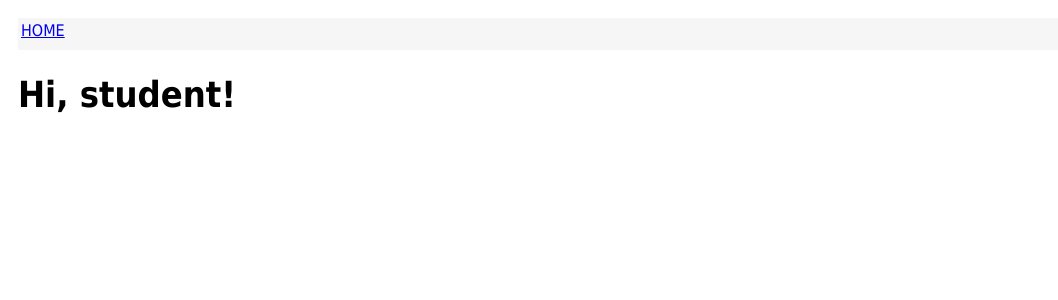
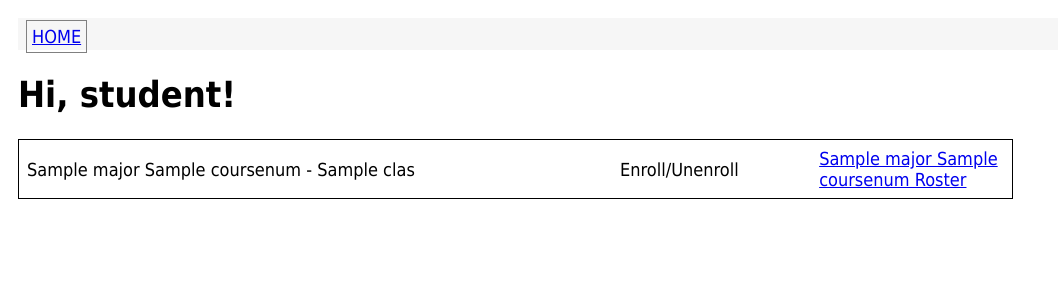
Before and after one commit to WSU-CptS-322-Fall-2023/studentapp-elperez1725, a Python web app: template app/templates/index.html in a window 1280 px wide. Shown: the top 300 px of the page, without its empty margins (0-1058 px from the left). Run offline with Jinja, Linux system fonts and the light colour scheme; the template is opened without the code that fills it: most values are stand-ins (such as "Sample title", 1, 10 or a date in 2020).

Commit message:
Version v.02 Displayed courses with their number and major and styled the page with some css

```diff
--- a/app/forms.py
+++ b/app/forms.py
@@ -1,7 +1,7 @@
 from flask_wtf import FlaskForm
 from wtforms import StringField, SubmitField
 from wtforms.validators import  ValidationError, Length
-from app.models import Class
+from app.models import Class, Major
 
 class ClassForm(FlaskForm):
     coursenum = StringField('Course Number',[Length(min=3, max=3)])
--- a/app/routes.py
+++ b/app/routes.py
@@ -15,4 +15,5 @@ def initDB(*args, **kwargs):
 @app.route('/', methods=['GET'])
 @app.route('/index', methods=['GET'])
 def index():
-    return render_template('index.html', title="Course List")
+    allclasses = Class.query.order_by(Class.major).all()
+    return render_template('index.html', title="Course List", classes=allclasses)
--- a/app/static/css/main.css
+++ b/app/static/css/main.css
@@ -12,3 +12,38 @@ body {
 	height: 32px;
 	text-transform: uppercase;
 }
+
+
+th, td{
+	padding: 6px
+}
+
+.coursetable tr:hover{
+	background-color: lightgray;
+}
+
+.coursetable{
+	text-align:left;
+	border: 1px black solid;
+	width: 80%;
+	font-size: 18px;
+}
+
+a:hover{
+	color: blue
+
+}
+
+.button{
+	width:80px;
+	font-size: 18px;
+	margin: 10px 0px 0px 0px;
+	padding: 5px;
+	border: 1px solid gray;
+}
+
+.button:hover{
+	background-color: green;
+	color: white;
+
+}
--- a/app/templates/_class.html
+++ b/app/templates/_class.html
@@ -1,12 +1,12 @@
-<table>
+<table class="coursetable">
     <tr>
-            <td> {{ class.coursenum}}  </td>
-            <td>
+            <td width ="60%"> {{class.major}} {{ class.coursenum}} - {{ class.title}} </td>
+            <td width = "20%">
                Enroll/Unenroll
             </td>
-            <td>
-                 Roster </a>
+            <td witdh="20%">
+                <a href="#"> {{class.major}} {{class.coursenum}} Roster </a>
             </td>
     </tr>
 
-    </table>
+</table>
--- a/app/templates/index.html
+++ b/app/templates/index.html
@@ -4,4 +4,8 @@
 {% block content %}
     <h1>Hi, student!</h1>
 
+    {% for class in classes %}
+        {% include "_class.html" %}
+    {% endfor %}
+
 {% endblock %}
```
Also changed, not shown: student.db (added), 1 other file.
